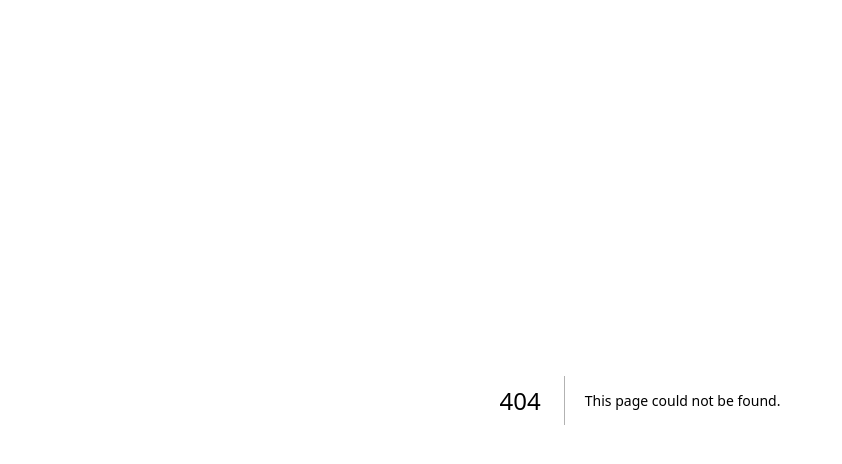
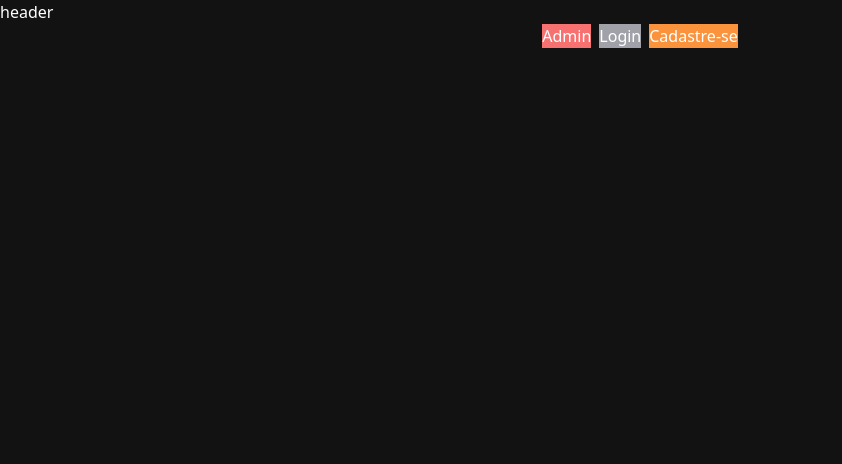
Before and after one commit to OnlyIZI/ecommerce-front, a Next.js app: page / in a window 1280 px wide. Before the commit this address had no page. Shown: the top 464 px of the page, without its empty margins (0-842 px from the left). Built offline with nearby package versions, Linux system fonts and the light colour scheme.

Commit message:
feat: add home page

```diff
--- /dev/null
+++ b/src/app/(marketplace)/layout.tsx
@@ -0,0 +1,5 @@
+const MarketPlaceLayout = ({ children }: { children: React.ReactNode }) => {
+    return <>{children}</>
+}
+
+export default MarketPlaceLayout
--- /dev/null
+++ b/src/app/(marketplace)/page.tsx
@@ -0,0 +1,34 @@
+"use client"
+import { useRouter } from "next/navigation"
+
+const MarketPlacePage = () => {
+    const router = useRouter()
+
+    return (
+        <body className="flex min-h-full flex-col">
+            <header>header</header>
+            <main className="flex grow items-center justify-center gap-2">
+                <button
+                    className="bg-red-400"
+                    onClick={() => router.push("/admin/dashboard")}
+                >
+                    Admin
+                </button>
+                <button
+                    className="bg-zinc-400"
+                    onClick={() => router.push("/auth/login")}
+                >
+                    Login
+                </button>
+                <button
+                    className="bg-orange-400"
+                    onClick={() => router.push("/auth/register")}
+                >
+                    Cadastre-se
+                </button>
+            </main>
+        </body>
+    )
+}
+
+export default MarketPlacePage
--- a/src/app/admin/layout.tsx
+++ b/src/app/admin/layout.tsx
@@ -11,7 +11,7 @@ export default function AdminLayout({
 }) {
     return (
         <div className="flex min-h-screen w-full overflow-hidden">
-            <AsideMenu />zz
+            <AsideMenu />
             <div className="flex grow flex-col">
                 <HeaderAdmin />
                 <main>{children}
--- a/src/components/input.tsx
+++ b/src/components/input.tsx
@@ -32,13 +32,16 @@ export const Input = React.forwardRef<HTMLInputElement, InputProps>(
         ref
     ) => {
         return (
-            <div className="flex flex-col items-start gap-1">
+            <div className={`flex flex-col items-start gap-1 ${error && 'border-red-400'}`}>
+ ----------------------------------
                 <div
                     className={cn(
                         `flex items-center justify-center`,
                         inputVariants({ variant, className })
                     )}
                 >
+ ----------------------------------
+
                     {startContent}
                     <input
                         {...props}
@@ -47,7 +50,9 @@ export const Input = React.forwardRef<HTMLInputElement, InputProps>(
                     />
                     {endContent}
                 </div>
+
                 {error && <p className="text-sm text-red-500">{error}</p>}
+
             </div>
         )
     }
```
